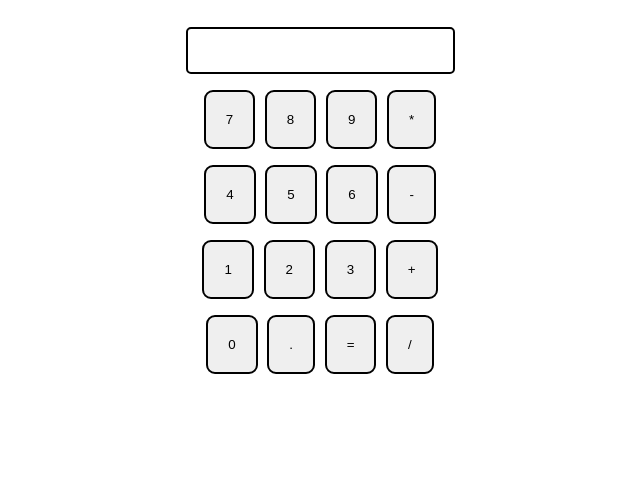
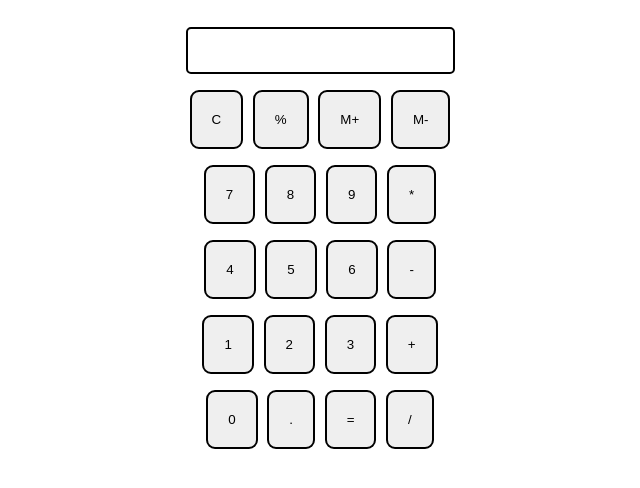
Before and after one commit to khushiy05/calculator, a plain HTML site: page index.html in a window 1280 px wide. Shown: the part 62-550 px from the top of the page, without its empty margins (328-968 px from the left). Drawn offline with Linux system fonts and the light colour scheme.

Commit message:
styleing

```diff
--- a/index.html
+++ b/index.html
@@ -8,11 +8,20 @@
     <link rel="stylesheet" href="utils.css">
 </head>
 <body>
+
     <h1 class="text-center">CodeCalc</h1>
     <div class="container  flex flex-col items-center
     mx-auto ">
+
         <div class="row">
             <input class="input" type="text" />
+        </div>
+
+        <div class="row">
+            <button class="button">C</button>
+            <button class="button">%</button>
+            <button class="button">M+</button>
+            <button class="button">M-</button>
         </div>
 
         <div class="row">
```
